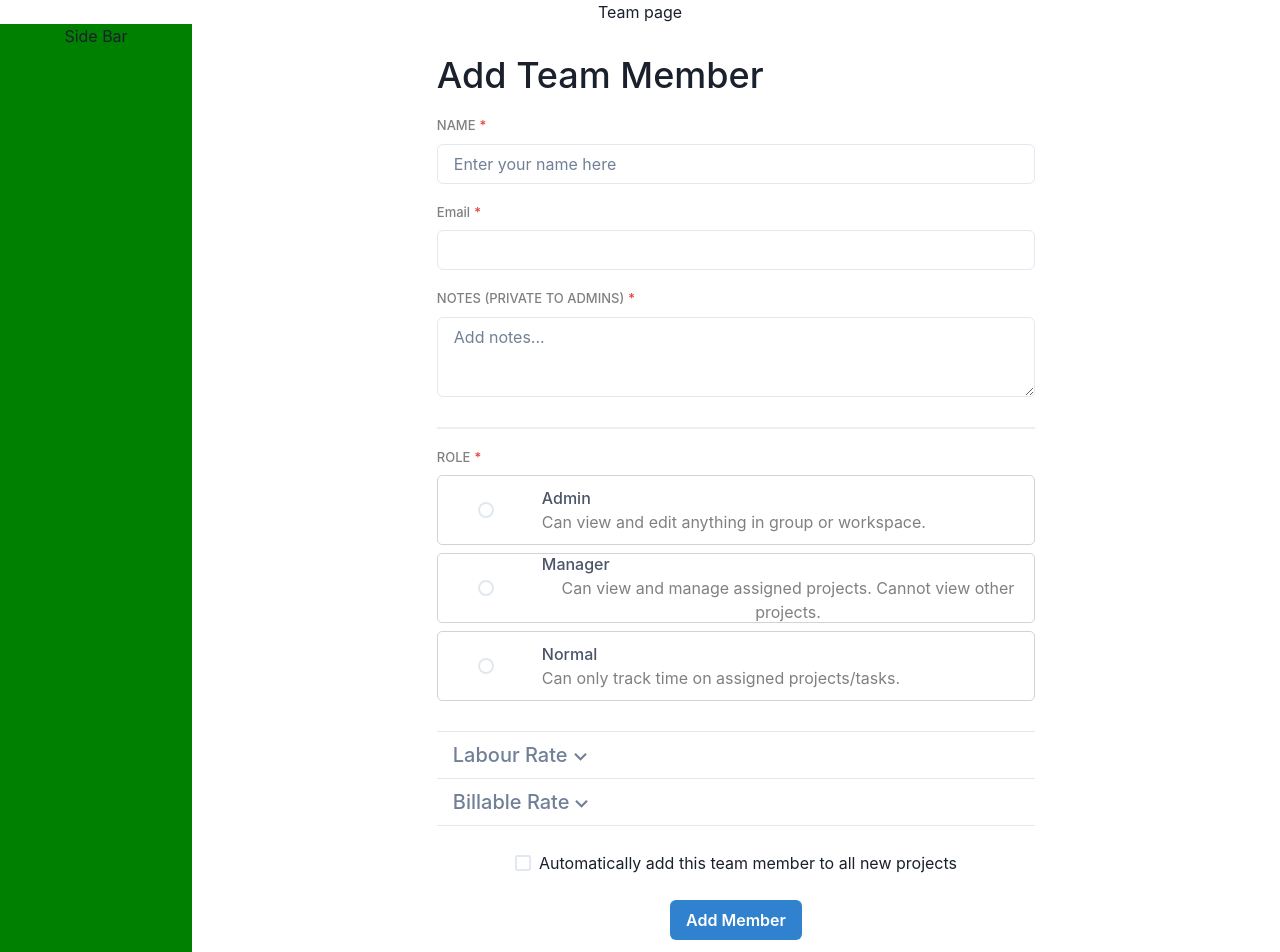
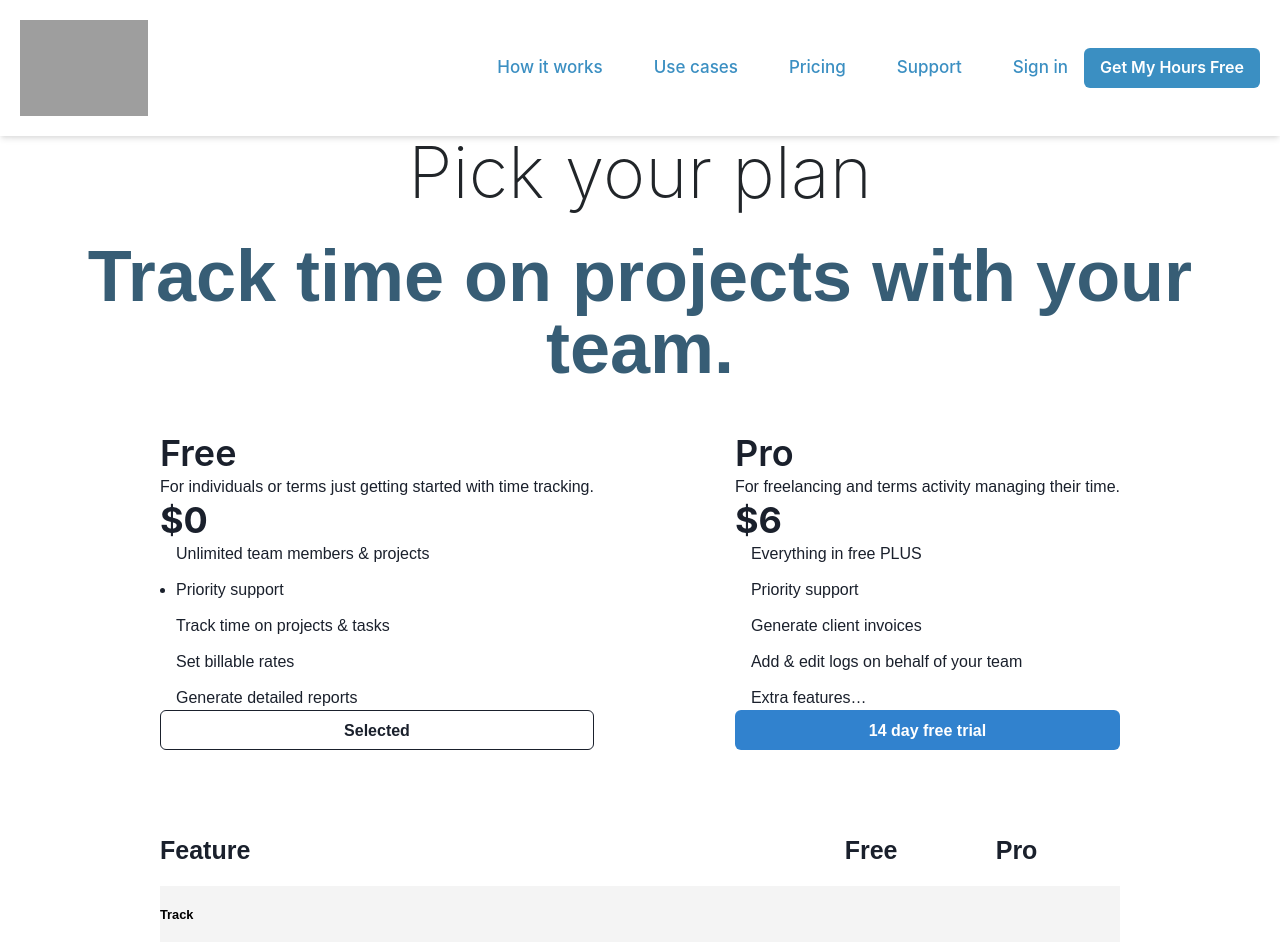
Before and after one commit to Hisam-94/MyHours-clone, a React (Create React App) app in the folder frontend/: page /pricing in a window 1280 px wide. Shown: the top 952 px of the page. Built offline with nearby package versions, Linux system fonts and the light colour scheme; grey boxes are pictures that could not be loaded.

Commit message:
Css changes

```diff
--- a/frontend/src/App.js
+++ b/frontend/src/App.js
@@ -5,12 +5,12 @@ import AllRoutes from './Routes/AllRoutes'
 function App() {
   return (
     <div className="App">
-      {/* <Navbar/> */}
-      {/* <AllRoutes/>      */}
+      <Navbar/>
+      <AllRoutes/>
 
       {/* branch day03 */}
-      <h1>Team page</h1>
-      <AddTeam/>
+      {/* <h1>Team page</h1> */}
+      {/* <AddTeam/> */}
     </div>
   );
 }
--- a/frontend/src/Pages/Pricepage/Pricing.jsx
+++ b/frontend/src/Pages/Pricepage/Pricing.jsx
@@ -10,6 +10,18 @@ import {
   Text,
   HStack,
   Button,
+  Table,
+  TableCaption,
+  Thead,
+  Tr,
+  Tbody,
+  Heading,
+  Container,
+  Flex,
+  Spacer,
+  ListItem,
+  ListIcon,
+  UnorderedList,
 } from '@chakra-ui/react';
 
 import { CheckIcon, ArrowRightIcon } from '@chakra-ui/icons';
@@ -41,7 +53,7 @@ import {
   Heading4,
   List,
   FAQdiv,
-    FeatureDiv,
+  TableContainer,
   FAQtitle,
   Question,
   Answer,
@@ -54,6 +66,7 @@ import {
   Value,
   H5,
 } from './style';
+import { Link } from 'react-router-dom';
 
 const panel = {
   width: '93%',
@@ -64,160 +77,148 @@ import {
 
 const Pricing = () => {
   return (
-    <Box>
+    <Box w='100%'>
       <div
         style={{
           fontFamily: 'Avernirnextitpro, sans-serif',
           textAlign: 'left',
         }}>
-        <Heading1>Pick your plan</Heading1>
-        <Heading2>Track time on projects with your team.</Heading2>
+        <Heading mb='2rem' pt='7rem' color='#212529' fontWeight='200' p={['0rem 2rem', '0rem 2rem', '0rem 0rem', '0rem 0rem']} textAlign='center' size={['4xl', '4xl', '4xl', '4xl']}>Pick your plan</Heading>
+        <Heading mb='2rem' fontFamily=' Avenir Next, sans-serif' p={['0rem 2rem', '0rem 2rem', '0rem 0rem', '0rem 0rem']} color='#375d75' fontWeight='600' textAlign='center' size={['4xl', '4xl', '4xl', '4xl']}>Track time on projects with your team.</Heading>
 
-        <Div2>
-        <div>
-        <Heading3>Free</Heading3>
-        <Heading4>
-              For indivisuals or teams just getting started with time tracking.
-            </Heading4>
-            <br />
-            <Dollar>$</Dollar>
-            <Dollar>0</Dollar>
-            <br />
-            <br />
-            <br />
-            <ul>
-              {FreeList.map((e, i) => (
-                <List key={i}>{e}</List>
-              ))}
-            </ul>
-            </div>
-          <div>
-            <Heading3>Pro</Heading3>
-            <Heading4>
-              For freelancers and teams activity managing their time.
-            </Heading4>
-            <br />
-            <Div3>
-              <div style={{ marginRight: '2rem' }}>
-                <Dollar>$</Dollar>
-                <Dollar>6</Dollar>
-              </div>
-              <div style={{ marginTop: '1.5em' }}>
-                <p>-per active team member, per month billed annually</p>
-                <p>-$7 billed monthly</p>
-              </div>
-            </Div3>
-            <br />
-            <ul>
-              {ProList.map((e, i) => (
-                <List key={i}>{e}</List>
-              ))}
-            </ul>
-        </div>
-        </Div2>
+        <Flex>
+          <Box p='4' pl={['2rem', '3rem', '5rem', '10rem']} >
+            <Heading fontWeight='600'>Free</Heading>
+            <Text noOfLines={2}>For individuals or terms just getting started with time tracking.</Text>
+            <Heading>$0</Heading>
+            <UnorderedList spacing={3} >
+              <ListItem noOfLines={1}>Unlimited team members & projects</ListItem>
+              <ListItem>Priority support</ListItem>
+              <ListItem noOfLines={1}>Track time on projects & tasks</ListItem>
+              <ListItem noOfLines={1}>Set billable rates</ListItem>
+              <ListItem noOfLines={1}>Generate detailed reports</ListItem>
+            </UnorderedList>
+            <Button colorScheme='#EFEFEF' w='100%' variant='outline'>
+              Selected
+            </Button>
+          </Box>
+          <Spacer />
+          <Box p='4' pr={['1rem', '3rem', '5rem', '10rem']} h={['1rem', '3rem', '5rem', '10rem']}>
+            <Heading fontWeight='600'>Pro</Heading>
+            <Text noOfLines={2}>For freelancing and terms activity managing their time.</Text>
+            <Heading>$6</Heading>
+            <UnorderedList spacing={3}>
+              <ListItem noOfLines={1}>Everything in free PLUS</ListItem>
+              <ListItem noOfLines={1}>Priority support</ListItem>
+              <ListItem noOfLines={1}>Generate client invoices</ListItem>
+              <ListItem noOfLines={1}>Add & edit logs on behalf of your team</ListItem>
+              <ListItem noOfLines={1}>Extra features…</ListItem>
+            </UnorderedList>
+            <Button colorScheme='blue' w='100%' >14 day free trial</Button>
+          </Box>
+        </Flex>
 
-        <ButtonDiv>
-          <Buttons colorScheme="#EFEFEF">Select</Buttons>
-          <ProButton>14 day free trial</ProButton>
-        </ButtonDiv>
 
-        <FeatureDiv>
-          <table>
-            <thead>
-              <tr>
-                <Th style={{ paddingRight: '700px' }}>Feature</Th>
-                <Th style={{ paddingRight: '100px' }}>Free</Th>
+
+        <TableContainer>
+          <Table>
+            <TableCaption>Feture list providede in free and paid versions</TableCaption>
+            <Thead>
+              <Tr>
+                <Th >Feature</Th>
+                <Th >Free</Th>
                 <Th>Pro</Th>
-              </tr>
-            </thead>
-            <tbody>
+              </Tr>
+            </Thead>
+            <Tbody>
               <TrHead >
-                <td ><small><bolder>Track</bolder></small></td>
-                <td></td>
-                <td></td>
+                <Td ><small><bolder>Track</bolder></small></Td>
+                <Td></Td>
+                <Td></Td>
               </TrHead>
               {Track.map((e, i) => {
                 return (
-                  <tr key={i}>
+                  <Tr key={i}>
                     <Td>{e.title}</Td>
                     <Td>{e.free ? <CheckIcon /> : ''}</Td>
                     <Td>{e.pro ? <CheckIcon /> : ''}</Td>
-                  </tr>
+                  </Tr>
                 );
               })}
               <TrHead>
-                <td>Organize</td>
-                <td></td>
-                <td></td>
+                <Td>Organize</Td>
+                <Td></Td>
+                <Td></Td>
               </TrHead>
               {Organize.map((e, i) => {
                 return (
-                  <tr key={i}>
+                  <Tr key={i}>
                     <Td>{e.title}</Td>
                     <Td>{e.free ? <CheckIcon /> : ''}</Td>
                     <Td>{e.pro ? <CheckIcon /> : ''}</Td>
-                  </tr>
+                  </Tr>
                 );
               })}
               <TrHead>
-                <td>Billing</td>
-                <td></td>
-                <td></td>
+                <Td>Billing</Td>
+                <Td></Td>
+                <Td></Td>
               </TrHead>
               {Biling.map((e, i) => {
                 return (
-                  <tr key={i}>
+                  <Tr key={i}>
                     <Td>{e.title}</Td>
                     <Td>{e.free ? <CheckIcon /> : ''}</Td>
                     <Td>{e.pro ? <CheckIcon /> : ''}</Td>
-                  </tr>
+                  </Tr>
                 );
               })}
               <TrHead>
-                <td>Report</td>
-                <td></td>
-                <td></td>
+                <Td>Report</Td>
+                <Td></Td>
+                <Td></Td>
               </TrHead>
               {Report.map((e, i) => {
                 return (
-                  <tr key={i}>
+                  <Tr key={i}>
                     <Td>{e.title}</Td>
                     <Td>{e.free ? <CheckIcon /> : ''}</Td>
                     <Td>{e.pro ? <CheckIcon /> : ''}</Td>
-                  </tr>
+                  </Tr>
                 );
               })}
               <TrHead>
-                <td>Team</td>
-                <td></td>
-                <td></td>
+                <Td>Team</Td>
+                <Td></Td>
+                <Td></Td>
               </TrHead>
               {Team.map((e, i) => {
                 return (
-                  <tr key={i}>
+                  <Tr key={i}>
                     <Td>{e.title}</Td>
                     <Td>{e.free ? <CheckIcon /> : ''}</Td>
                     <Td>{e.pro ? <CheckIcon /> : ''}</Td>
-                  </tr>
+                  </Tr>
                 );
               })}
               <TrHead>
-                <td>Integration and Apps</td>
-                <td></td>
-                <td></td>
+                <Td>Integration and Apps</Td>
+                <Td></Td>
+                <Td></Td>
               </TrHead>
               {Integration_and_Apps.map((e, i) => {
                 return (
-                  <tr key={i}>
+                  <Tr key={i}>
                     <Td>{e.title}</Td>
                     <Td>{e.free ? <CheckIcon /> : ''}</Td>
                     <Td>{e.pro ? <CheckIcon /> : ''}</Td>
-                  </tr>
+                  </Tr>
                 );
               })}
-            </tbody>
-          </table>
-        </FeatureDiv>
+            </Tbody>
+          </Table>
+        </TableContainer>
+
         <FAQdiv>
           <FAQtitle>Frequently Asked Questions</FAQtitle>
           <Accordion allowToggle>
@@ -244,33 +245,36 @@ const Pricing = () => {
           </Accordion>
         </FAQdiv>
         <ReviewDiv>
-          <Review>
-            <b>“</b> I have tested similar time tracking apps but they all have
+          <Review w='100%'>
+            <b>“</b><Text fontSize={['10px', '26px', '36px', '46px']}>I have tested similar time tracking apps but they all have
               limits. My Hours is without a doubt the most important tool I use in
-            my business. <b>”</b>
+              my business.</Text><b>”</b>
           </Review>
-          <div style={{ display: 'flex', justifyContent: 'space-between' }}>
-            <MemberName>- Kevin from St. Petersburg, FL, USA</MemberName>
-            <a href='#'>
-              Read more reviews <ArrowRightIcon />
-            </a>
-          </div>
-          <div style={{ display: 'flex', justifyContent: 'space-evenly' }}>
-            <div>
-              <H5>MEMBERS</H5>
-              <Value>250k</Value>
-            </div>
-            <div>
-              <H5>LOGED HOURS</H5>
-              <Value>1.6b</Value>
-            </div>
-            <div>
-              <H5>AVERAGE RATING</H5>
-              <Value>4.7/5</Value>
-            </div>
-          </div>
+
+
+
+          <Box>
+            <Flex  justifyContent='space-evenly'>
+              <Box>
+                <Text fontSize={['7px','10px','20px','20px']}>OUR MEMBERS</Text>
+                <Text fontSize={['15px','30px','50px','70px']}>250k</Text>
+              </Box>
+              <Spacer/>
+
+              <Box>
+                <Text fontSize={['7px','10px','20px','20px']}>LOGED HOURS</Text>
+                <Text fontSize={['15px','30px','50px','70px']}>1.6b</Text>
+              </Box>
+              <Spacer/>
+              <Box>
+                <Text fontSize={['7px','10px','20px','20px']}>AVERAGE RATING</Text>
+                <Text fontSize={['15px','30px','50px','70px']}>4.5k</Text>
+              </Box>
+            </Flex>
+          </Box>
+
         </ReviewDiv>
-        <Box  w='65%' m='auto' mt='3rem' marginBottom='50px'>
+        <Box w='65%' m='auto' mt='3rem' marginBottom='50px'>
           <Text as="h1" align='center' fontSize={'3xl'} color='blue.700'>
             Have questions? We're here
           </Text>
@@ -279,40 +283,40 @@ const Pricing = () => {
             software. Get in touch and
           </Text>
           <Text align='center'>we'll try our best to help you out.</Text>
-          <HStack w='70%' m='auto'>
-          <a href={"/"}
+
+          <Spacer/>
+          <HStack w='100%' m='auto'  p='0% 10rem'align='center'>
+            <Text
               colorScheme='blue'
               variant='link'
               textDecoration='underline'
               _hover={{ textDecoration: 'none' }}
-              align='center'
-              pt='3rem'
               leftIcon={<CheckIcon />}
-              fontSize='md'>
+              noOfLines={2}
+              fontSize={['5px','8px','12px','16px']}
+              // noOfLines={1}
+              >
               EMAIL & LIVE CHAT
-            </a>
-            <a href={"/"}
+            </Text>
+            <Text
                colorScheme='blue'
                variant='link'
                textDecoration='underline'
                _hover={{ textDecoration: 'none' }}
-              align='center'
-              pt='3rem'
                leftIcon={<CheckIcon />}
-              fontSize='md'>
-              TRAINING FOR TEAMS
-            </a>
-            <a href={"/"}
+               noOfLines={2}
+               fontSize={['5px','8px','12px','16px']}              >              TRAINING FOR TEAMS
+            </Text>
+            <Text
               colorScheme='blue'
               variant='link'
               textDecoration='underline'
               _hover={{ textDecoration: 'none' }}
-              align='center'
-              pt='3rem'
               leftIcon={<CheckIcon />}
-              fontSize='md'>
+              noOfLines={2}
+              fontSize={['5px','8px','12px','16px']}              >
               KNOWLEDGE BASE
-            </a>
+            </Text>
           </HStack>
         </Box>
       </div>
--- a/frontend/src/Pages/Pricepage/style.js
+++ b/frontend/src/Pages/Pricepage/style.js
@@ -88,7 +88,7 @@ export const FAQdiv = styled.div`
   margin: auto;
   font-family: Avernirnextitpro, sans-serif;
 `;
-export const FeatureDiv = styled.div`
+export const TableContainer = styled.div`
   width: 75%;
   margin: 50px auto;
 `;
```
Also changed, not shown: frontend/src/Components/Review/Reviews.jsx (+10 -8 lines), frontend/src/Pages/Resources/Resources.js (+23 -11 lines). Lines whose indentation alone changed are shown as unchanged.
